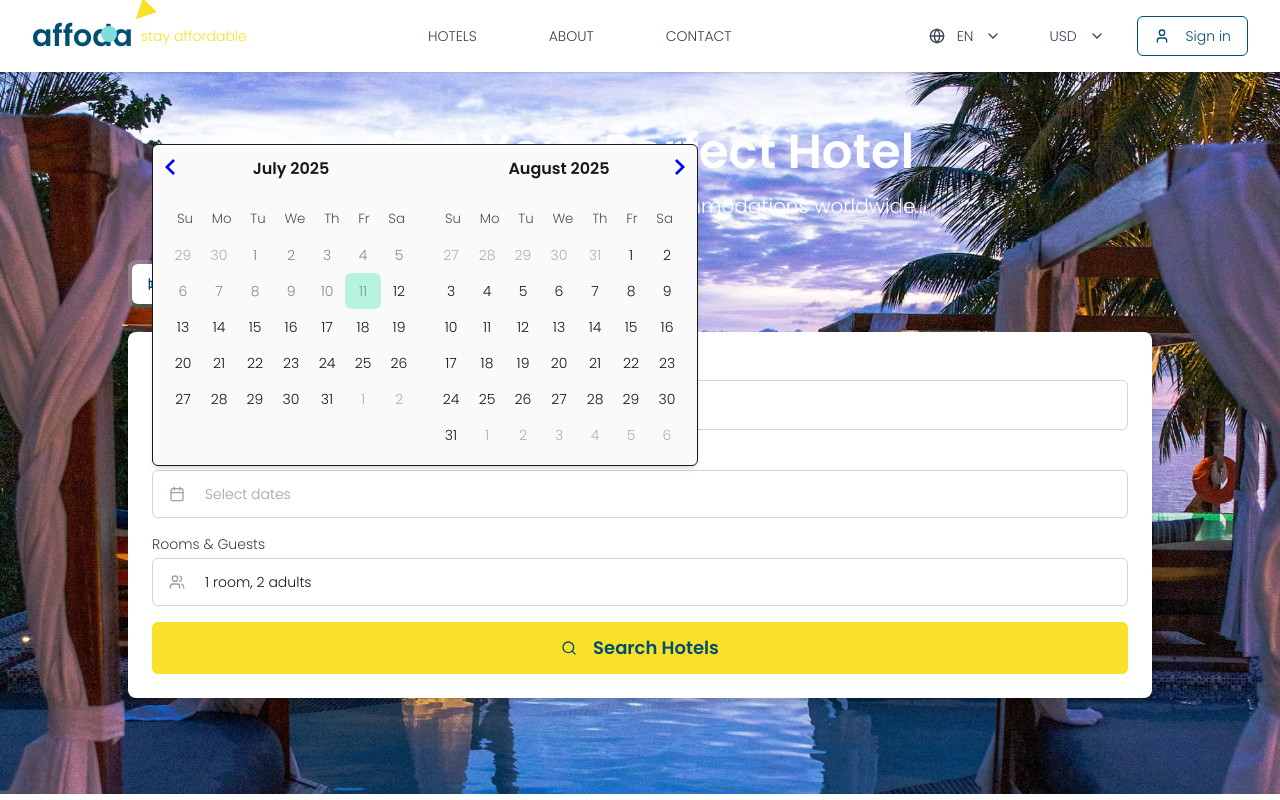
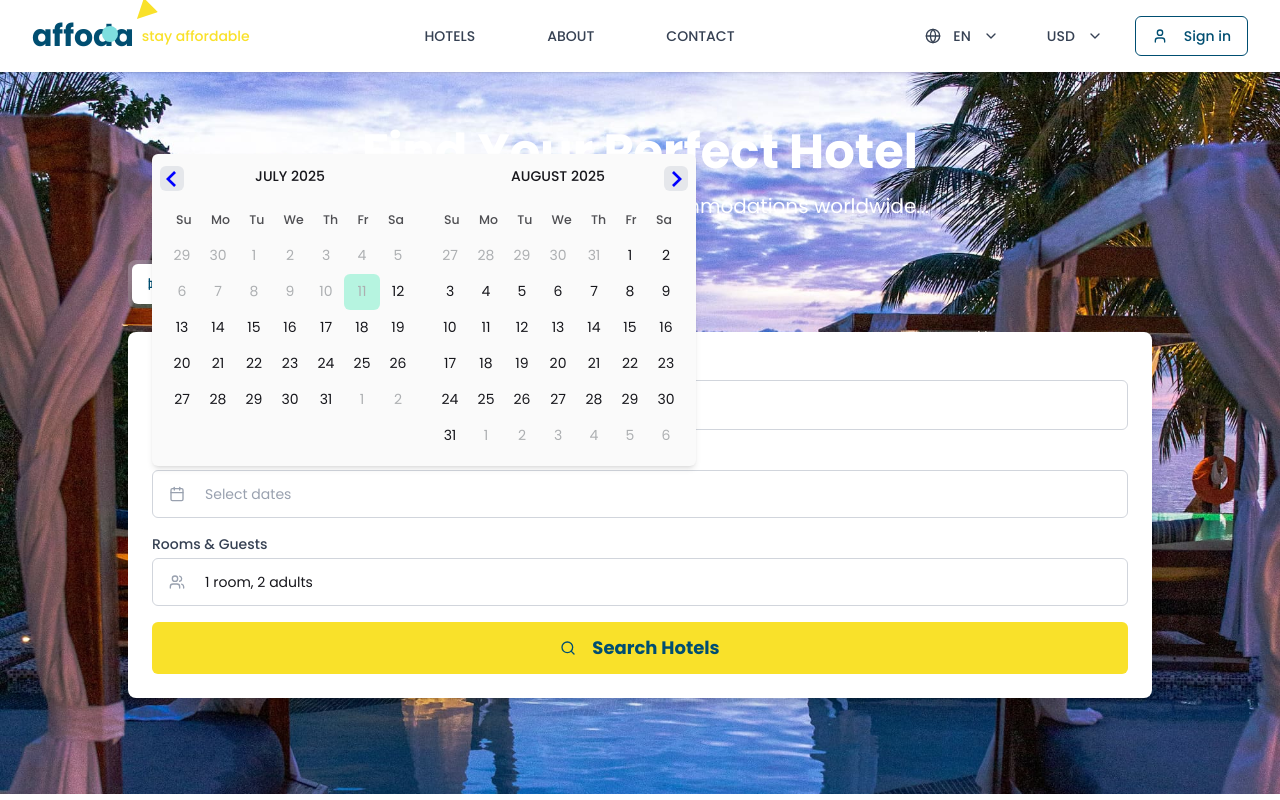
Before and after one commit to Neeraj-gagat/Affoda-frontend, a Next.js app: page / in a window 1280 px wide. Both pictures are taken after a click on the button "Select dates". Built offline with nearby package versions, Linux system fonts and the light colour scheme.

Commit message:
calendar fix

```diff
--- a/app/globals.css
+++ b/app/globals.css
@@ -87,6 +87,35 @@
   --color-sidebar-ring: hsl(240 4% 50%);
 }
 
+@layer base {
+  * {
+    @apply border-border;
+  }
+
+  body {
+    @apply bg-background text-foreground font-sans;
+  }
+}
+
+.date-range-picker .react-datepicker {
+  @apply bg-white shadow-lg rounded-lg border border-gray-200;
+}
+
+.date-range-picker .react-datepicker__month-container {
+  @apply p-2;
+}
+
+.date-range-picker .react-datepicker__day--in-range {
+  @apply bg-accent/50;
+}
+
+.date-range-picker .react-datepicker__day--in-selecting-range {
+  @apply bg-accent/30;
+}
+
+.date-range-picker .react-datepicker__day--selected {
+  @apply bg-primary text-white rounded-full;
+}
 
 
 /* @theme {
--- a/app/layout.tsx
+++ b/app/layout.tsx
@@ -10,7 +10,7 @@ const geistSans = Geist({
 const poppins = Poppins({
   variable: "--font-geist-sans",
   subsets: ["latin"],
-  weight: "300"
+  weight: ["100", "200", "300", "400", "500", "600", "700", "800", "900"]
 });
 
 const geistMono = Geist_Mono({
--- a/components/BookingForm.tsx
+++ b/components/BookingForm.tsx
@@ -112,7 +112,7 @@ const BookingForm = ({ className }: BookingFormProps) => {
                     pagedNavigation
                     disabled={(date) => date < new Date()}
                     autoFocus
-                    className={cn("p-3 pointer-events-auto font-medium")}
+                    className={cn("p-3")}
                   />
                 </PopoverContent>
               </Popover>
--- a/components/ui/calendar.tsx
+++ b/components/ui/calendar.tsx
@@ -22,36 +22,40 @@ const Calendar = ({
       showOutsideDays={showOutsideDays}
       className={cn('p-3', className)}
       classNames={{
-        weekdays:'flex justify-between mx-3',
+        // #7fe7c2
+        // day_button:"text-[14px]",
+        weekdays:'flex justify-between mx-3 text-[15px]',
         months: 'flex flex-col sm:flex-row sm:space-x-4 sm:space-y-0 space-y-4',
-        month: 'space-y-0',
-        caption: 'flex justify-between items-center px-2]',
-        caption_label: 'text-base font-semibold',
+        month: 'space-y-2 md:space-y-4',
+        caption: 'flex justify-between items-center px-2',
+        month_caption: 'text-[14px] font-[500] items-center flex justify-center',
         nav: 'flex items-center space-x-1',
         nav_button: cn(
           buttonVariants({ variant: 'outline' }),
-          'h-8 w-8 bg-transparent p-0 opacity-50 hover:opacity-100'
+          'h-8 w-8 bg-transparent text-green-900 p-0 opacity-50 hover:opacity-100'
         ),
-        nav_button_previous: 'absolute left-1',
-        nav_button_next: 'absolute right-1',
+        button_previous: 'absolute left-2 top-3 bg-gray-200 rounded-md hover:bg-accent transition duration-200',
+        button_next: 'absolute right-2 top-3 bg-gray-200 rounded-md hover:bg-accent transition duration-200',
         table: 'w-full border-collapse',
         head_row: 'flex',
-        head_cell: 'text-muted-foreground text-green-700 rounded-md w-9 font-normal text-[0.8rem]',
+        head_cell: 'text-muted-foreground rounded-md w-9 font-normal text-[0.8rem]',
         row: 'flex w-full mt-2',
         cell: 'text-center p-1',
         day: cn(
           buttonVariants({ variant: 'ghost' }),
-          'w-9 h-9 p-0 text-sm font-medium aria-selected:opacity-100'
+          'w-9 h-9 p-0 text-[14px] font-[400] aria-selected:opacity-100'
         ),
-        day_selected:
+        selected:
           'bg-primary text-primary-foreground hover:bg-primary hover:text-primary-foreground',
         today: 'bg-accent text-accent-foreground',
         outside:
           'text-muted-foreground opacity-50 aria-selected:bg-accent/50',
-        day_disabled: 'text-muted-foreground opacity-50',
-        day_range_middle:
-          'aria-selected:bg-accent aria-selected:text-accent-foreground',
-        day_range_end: 'rounded-sm',
+        disabled: 'text-muted-foreground opacity-50',
+        range_middle:
+          'aria-selected:bg-accent  aria-selected:text-accent-foreground',
+        caption_label:"uppercase",
+        range_start:"rounded-sm ",
+        range_end: 'rounded-sm',
         day_hidden: 'invisible',
         ...classNames,
       }}
--- a/components/ui/popover.tsx
+++ b/components/ui/popover.tsx
@@ -17,7 +17,7 @@ const PopoverContent = React.forwardRef<
       align={align}
       sideOffset={sideOffset}
       className={cn(
-        "z-50 w-72 rounded-md border bg-popover p-4 text-popover-foreground shadow-md outline-none data-[state=open]:animate-in data-[state=closed]:animate-out data-[state=closed]:fade-out-0 data-[state=open]:fade-in-0 data-[state=closed]:zoom-out-95 data-[state=open]:zoom-in-95 data-[side=bottom]:slide-in-from-top-2 data-[side=left]:slide-in-from-right-2 data-[side=right]:slide-in-from-left-2 data-[side=top]:slide-in-from-bottom-2",
+        "z-50 w-72 rounded-md bg-popover p-4 text-popover-foreground shadow-md outline-none data-[state=open]:animate-in data-[state=closed]:animate-out data-[state=closed]:fade-out-0 data-[state=open]:fade-in-0 data-[state=closed]:zoom-out-95 data-[state=open]:zoom-in-95 data-[side=bottom]:slide-in-from-top-2 data-[side=left]:slide-in-from-right-2 data-[side=right]:slide-in-from-left-2 data-[side=top]:slide-in-from-bottom-2",
         className
       )}
       {...props}
```
